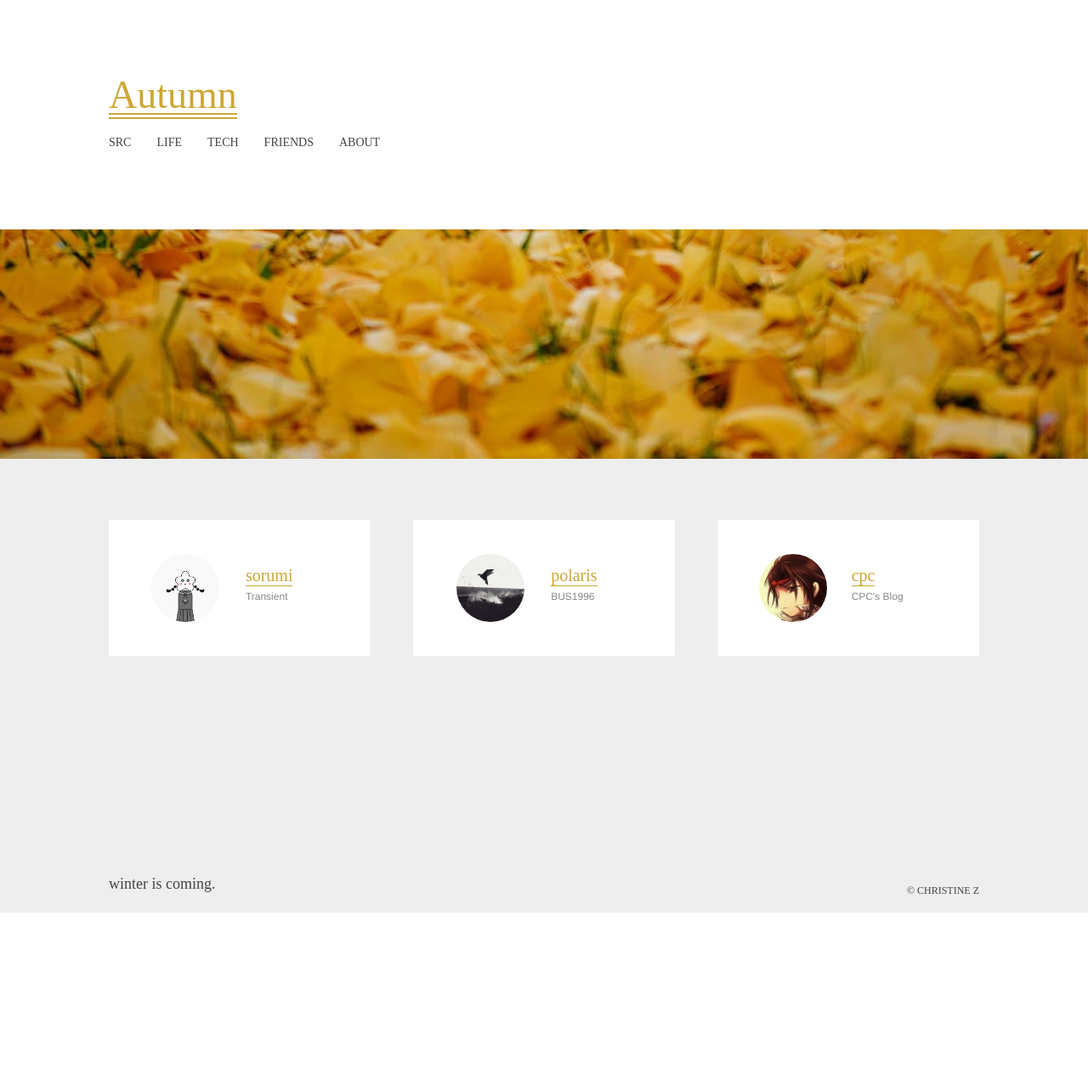
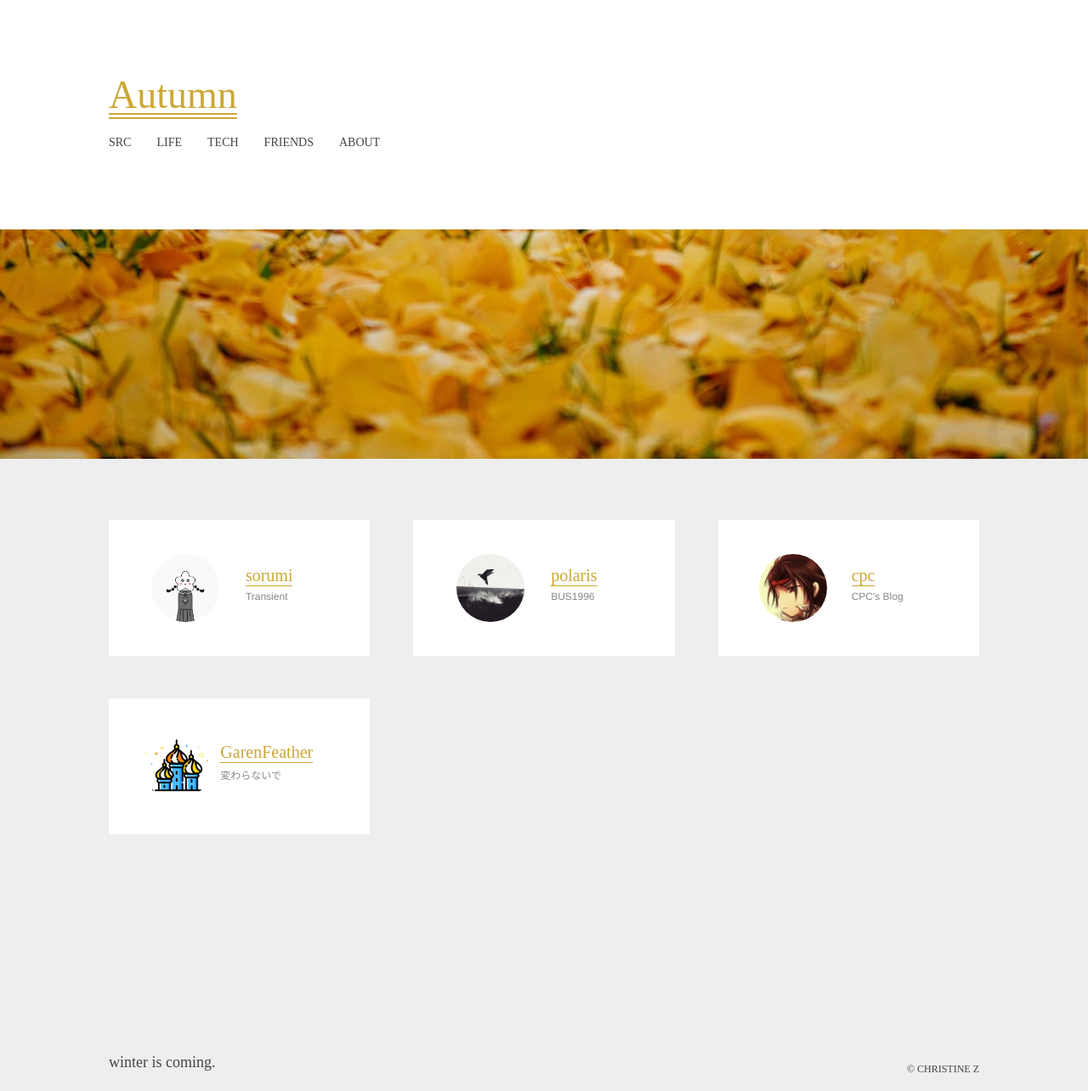
Before and after one commit to ChristineNJU/ChristineNJU.github.io, a Jekyll site: the page built from friends.html, in a window 1280 px wide. Shown: the whole page at 85% size. Built offline with Jekyll 4.4.1, drawn with Linux system fonts in a browser that asks for light colours; some web fonts are replaced; before the commit the page ends 1074 px from its top, so only the background shows below that.

Commit message:
add friend

```diff
--- a/_data/friends.yml
+++ b/_data/friends.yml
@@ -12,3 +12,8 @@
   avatar: cpc.jpg
   site: CPC's Blog
   url: cpcpc.me
+
+- name: GarenFeather
+  avatar: ch.png
+  site: 変わらないで
+  url: blog.garenfeather.cn
```
Also changed, not shown: assets/avatar/ch.png (added), 1 other file.
